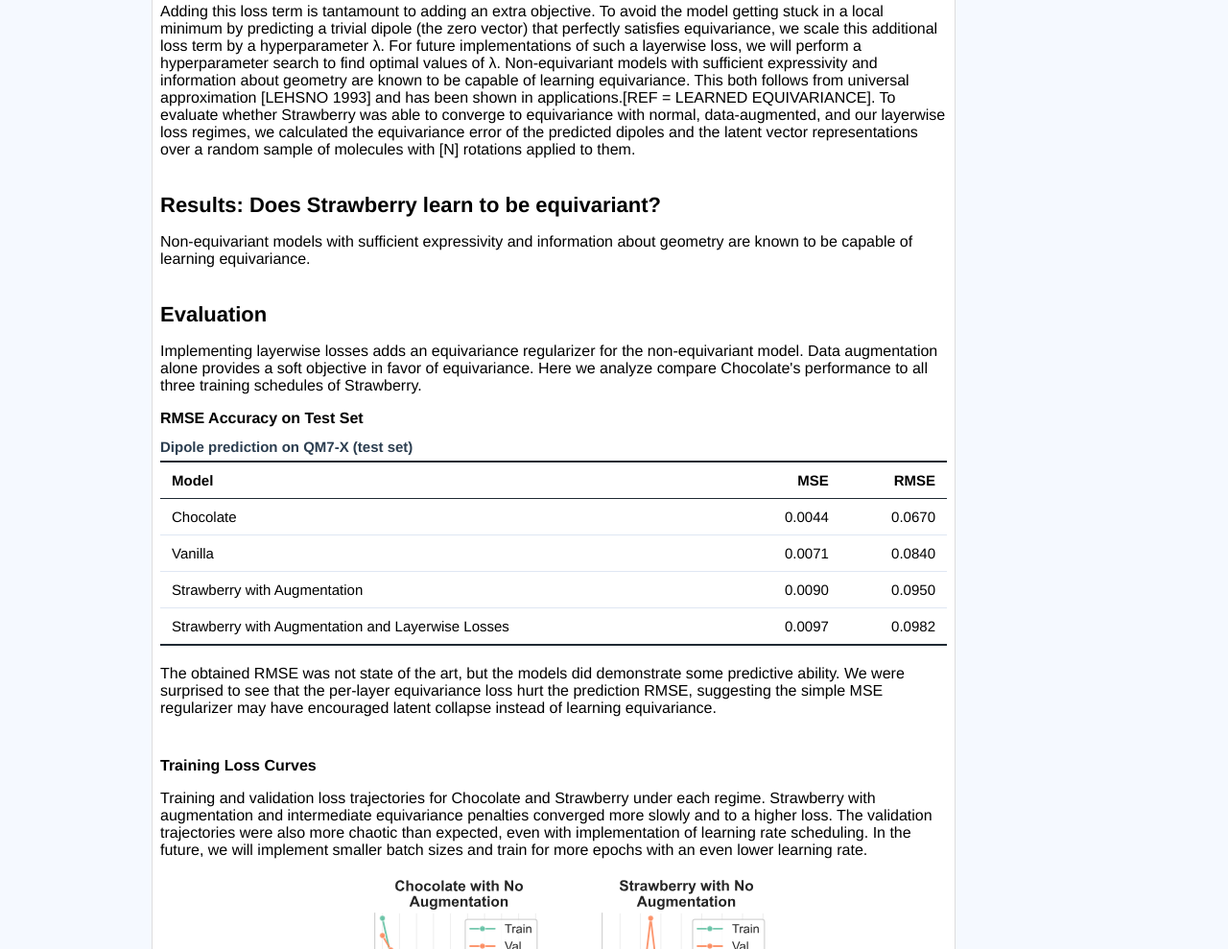
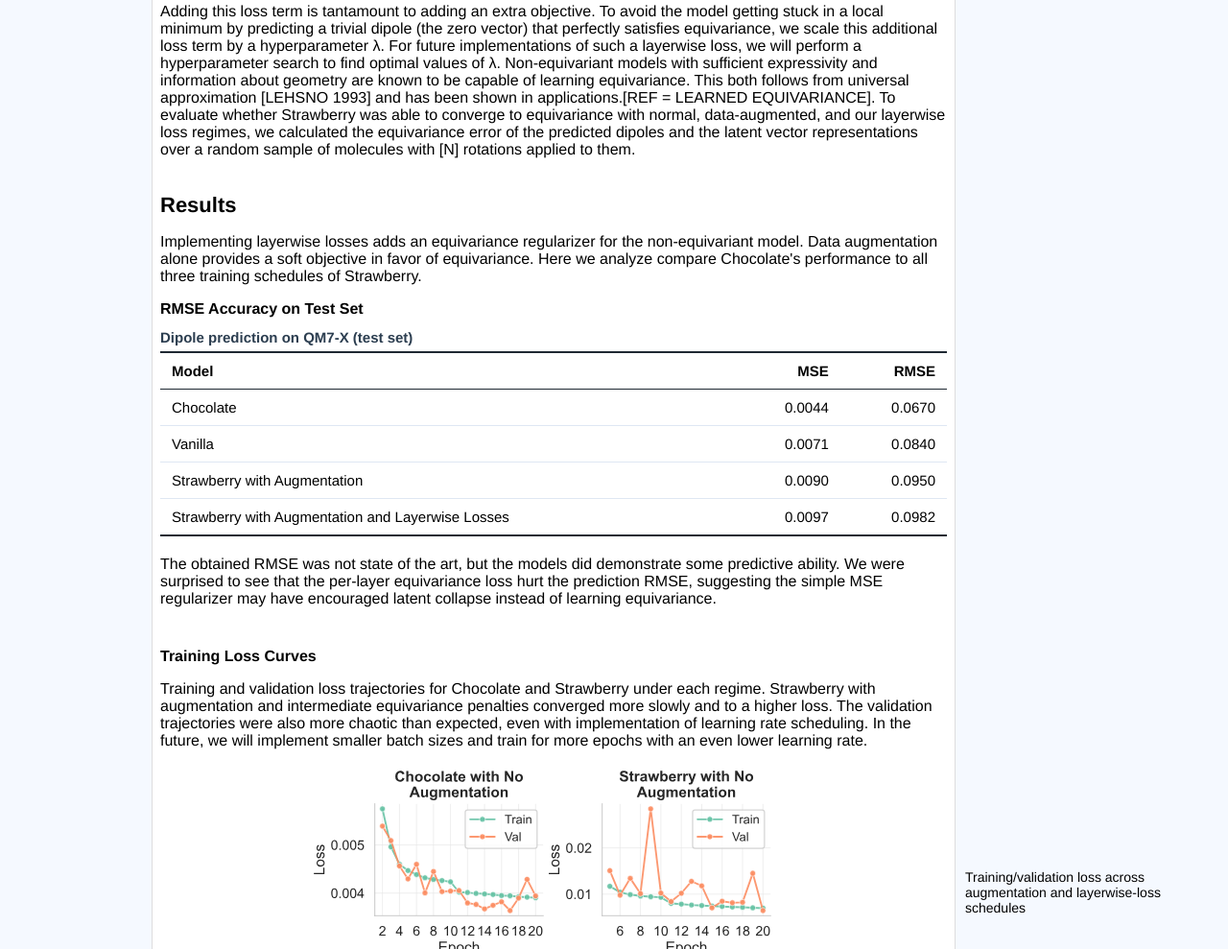
Before and after one commit to almira-nur/gnn, a plain HTML site: page blog_template/index.html in a window 1280 px wide. Shown: the part 6226-7215 px from the top of the page at 96% size. Drawn offline with nearby package versions, Linux system fonts and the light colour scheme.

Commit message:
removed redundant results section

```diff
--- a/blog_template/index.html
+++ b/blog_template/index.html
@@ -2056,28 +2056,13 @@
       </div>
     </div>
 
-    <div class="content-margin-container" id="results">
-      <div class="margin-left-block"></div>
-      <div class="main-content-block">
-        <h1>Results: Does Strawberry learn to be equivariant?</h1>
-        <p>
-
-        </p>
-
-        <p>
-          Non-equivariant models with sufficient expressivity and information
-          about geometry are known to be capable of learning equivariance.
-        </p>
-      </div>
-      <div class="margin-right-block" style="transform: translate(0%, -100%)">
-      </div>
-    </div>
+
 
 		<!-- EVALUATION SECTION -->
 		<div class="content-margin-container" id="evaluation">
 			<div class="margin-left-block"></div>
 		  <div class="main-content-block">
-				<h1>Evaluation</h1>
+				<h1>Results</h1>
 
 				<p>
 					Implementing layerwise losses adds an equivariance regularizer for the non-equivariant model.
```
